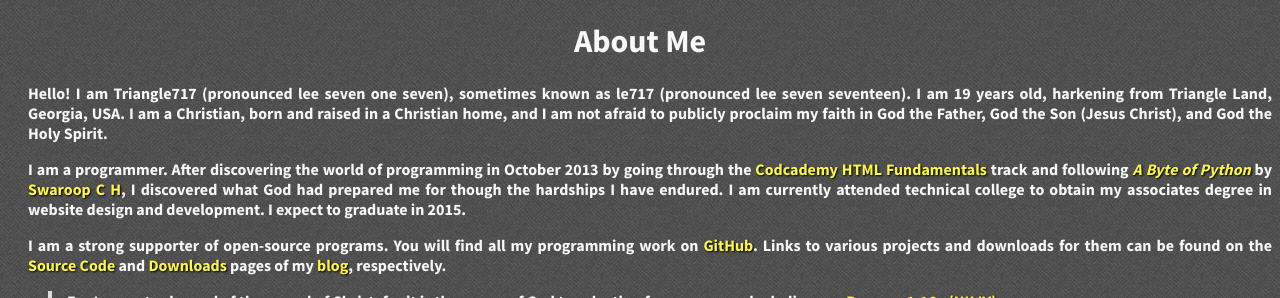
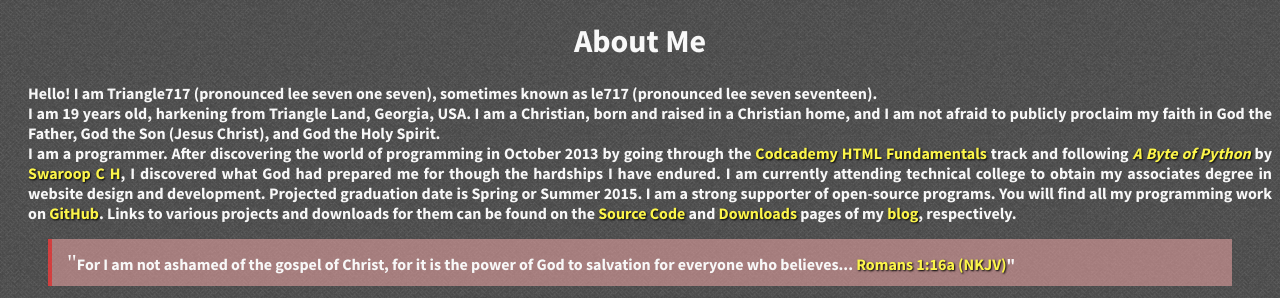
Before and after one commit to le717/le717.github.io, a Jekyll site: the page built from about.html, in a window 1280 px wide, cut to the strip 0-298 px from the top of the page. Built offline with Jekyll 4.4.1, drawn with Linux system fonts in a browser that asks for light colours; Markdown is read by kramdown in place of the engine named in the settings.

Commit message:
More blockquote styling

```diff
--- a/about.html
+++ b/about.html
@@ -10,23 +10,33 @@ googlefont: Source+Sans+Pro:500,700
     margin-left: 20px;
     text-align: justify;
   }
+  blockquote::before {
+    content: '"';
+    font-size: 1.5em;
+    font-family: serif;
+  }
+  blockquote::after {
+    content: '"';
+  }
 </style>
 <link rel="stylesheet" href="{{ site.baseurl }}/css/style.css">
 {% include bridge.html %}
 <h1>About Me</h1>
-<p>Hello! I am <strong>Triangle717</strong> (pronounced <strong>lee seven one seven</strong>), sometimes known as <strong>le717</strong> (pronounced
-<strong>lee seven seventeen</strong>).
-I am 19 years old, harkening from Triangle Land, Georgia, USA. I am a Christian, born and raised in a Christian
-home, and I am not afraid to publicly proclaim my faith in God the Father, God the Son (Jesus Christ), and God the Holy Spirit.</p>
+<p>
+  Hello! I am <strong>Triangle717</strong> (pronounced <strong>lee seven one seven</strong>), sometimes known as <strong>le717</strong> (pronounced
+  <strong>lee seven seventeen</strong>).<br>I am 19 years old, harkening from Triangle Land, Georgia, USA. I am a Christian, born and raised in a
+  Christian home, and I am not afraid to publicly proclaim my faith in God the Father, God the Son (Jesus Christ), and God the Holy Spirit.
+  <br>
+  I am a programmer. After discovering the world of programming in October 2013 by going through the
+  <a target="_blank" href="http://www.codecademy.com">Codcademy HTML Fundamentals</a> track and following
+  <a target="_blank" href="http://swaroopch.com/notes/python/"><em>A Byte of Python</em></a> by
+  <a target="_blank" href="http://swaroopch.com/">Swaroop C H</a>, I discovered what God had prepared me for though the hardships I have endured.
+  I am currently attending technical college to obtain my associates degree in website design and development. Projected graduation date is Spring or Summer 2015.
 
-<p>I am a programmer. After discovering the world of programming in October 2013 by going through the
-<a href="http://www.codecademy.com" target="_blank">Codcademy HTML Fundamentals</a> track and following
-<a href="http://swaroopch.com/notes/python/" target="_blank"><em>A Byte of Python</em></a> by
-<a title="Swaroop C H" href="http://swaroopch.com/">Swaroop C H</a>, I discovered what God had prepared me for though the hardships I have endured.
-I am currently attended technical college to obtain my associates degree in website design and development. I expect to graduate in 2015.</p>
-
-<p>I am a strong supporter of open-source programs. You will find all my programming work on <a href="https://github.com/le717" target="_blank">GitHub</a>.
-Links to various projects and downloads for them can be found on the <a target="_blank" href="http://Triangle717.WordPress.com/code/">Source Code</a> and <a href="Triangle717.WordPress.com/downloads/">Downloads</a> pages of my <a target="_blank" href="http://Triangle717.WordPress.com/">blog</a>, respectively.</p>
+  I am a strong supporter of open-source programs. You will find all my programming work on <a target="_blank" href="https://github.com/le717">GitHub</a>.
+  Links to various projects and downloads for them can be found on the <a target="_blank" href="http://Triangle717.WordPress.com/code/">Source  Code</a> and <a href="Triangle717.WordPress.com/downloads/">Downloads</a> pages of my
+<a target="_blank" href="http://Triangle717.WordPress.com/">blog</a>, respectively.
+</p>
 
 <blockquote>For I am not ashamed of the gospel of Christ, for it is the power of God to salvation for everyone who believes...
 <a target="_blank" href="http://bible.com/114/rom.1.16.nkjv">Romans 1:16a (NKJV)</a></blockquote>
--- a/css/style.css
+++ b/css/style.css
@@ -8,8 +8,9 @@
 */
 
 blockquote {
-  border-left: 4px solid #DDD;
-  padding: 0 15px;
+  border-left: 4px solid rgba(255, 0, 0, 0.50);
+  padding: 10px 15px;
+  background-color: rgba(232, 162, 162, 0.570);
 }
 
 /* Remove list styling in favor of custom one :D */
```
